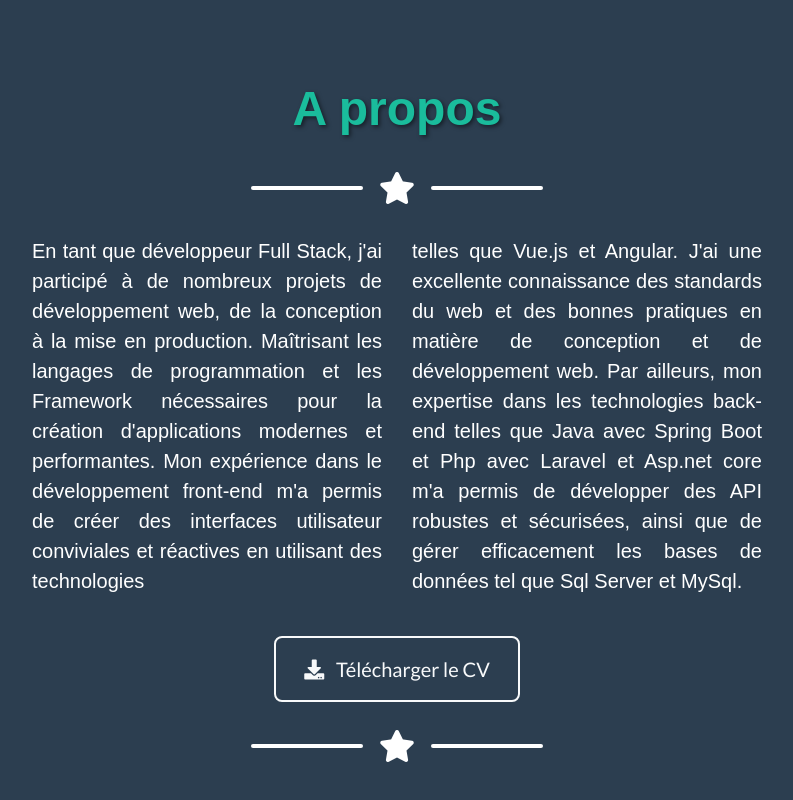
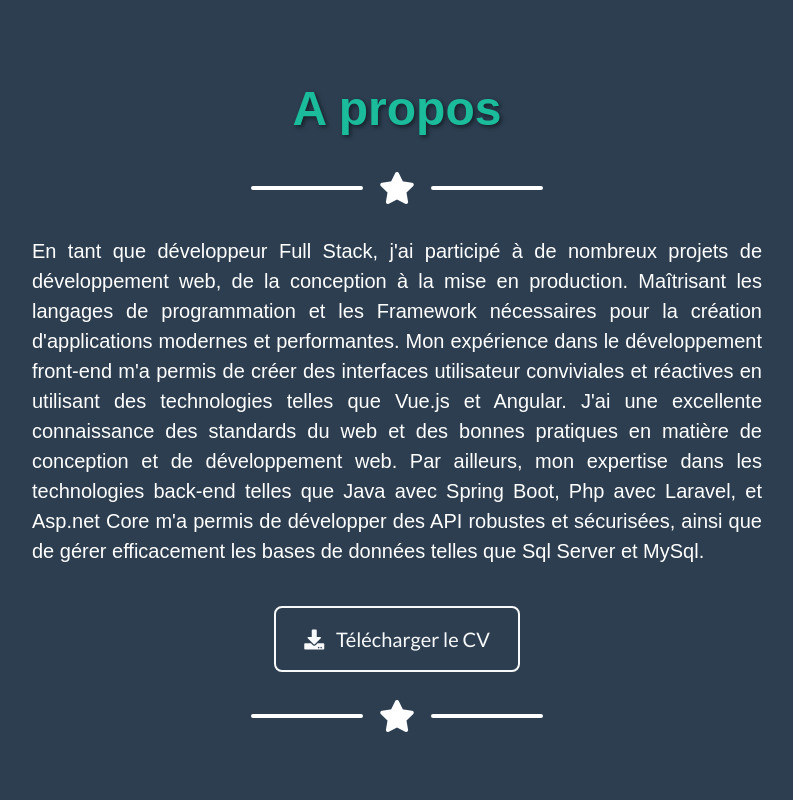
Before and after one commit to midouwell/portfolio, a website with bundled scripts: page index.html in a window 1280 px wide. Shown: the part 634-1434 px from the top of the page, without its empty margins (243-1036 px from the left). Built offline with nearby package versions, Linux system fonts and the light colour scheme; files whose address does not match are found by name.

Commit message:
change About section

```diff
--- a/index.html
+++ b/index.html
@@ -21,9 +21,9 @@
 
   <style>
     .justified-text {
-      text-align: justify;
-      font-family: 'Arial', sans-serif;
-      font-size: 18px;
+    text-align: justify;
+    font-family: 'Arial', sans-serif;
+    font-size: 18px;
     }
   </style>
 
@@ -122,25 +122,13 @@
 
       <!-- About Section Content -->
       <div class="row">
-        <div class="col-lg-4 ml-auto">
-          <p class="lead justified-text">En tant que développeur Full Stack, j'ai participé à de nombreux projets de
-            développement web,
-            de la
-            conception à la mise en production. Maîtrisant les langages de programmation et les Framework
-            nécessaires pour la création d'applications modernes et performantes.
-            Mon expérience dans le développement front-end m'a permis de créer des interfaces utilisateur
-            conviviales et réactives en utilisant des technologies</p>
-        </div>
-        <div class="col-lg-4 mr-auto">
-          <p class="lead justified-text">telles que Vue.js et Angular. J'ai une excellente connaissance
-            des standards
-            du web et des bonnes pratiques en matière de conception et de
-            développement web.
-            Par ailleurs, mon expertise dans les technologies back-end telles que Java avec Spring Boot et Php avec
-            Laravel et Asp.net core m'a permis de développer des API robustes et sécurisées, ainsi que de gérer efficacement
-            les bases de données tel que Sql Server et MySql.</p>
-        </div>
-      </div>
+        <div class="col-lg-8 mx-auto">
+          <p class="lead justified-text">
+            En tant que développeur Full Stack, j'ai participé à de nombreux projets de développement web, de la conception à la mise en production. Maîtrisant les langages de programmation et les Framework nécessaires pour la création d'applications modernes et performantes. Mon expérience dans le développement front-end m'a permis de créer des interfaces utilisateur conviviales et réactives en utilisant des technologies telles que Vue.js et Angular. J'ai une excellente connaissance des standards du web et des bonnes pratiques en matière de conception et de développement web. Par ailleurs, mon expertise dans les technologies back-end telles que Java avec Spring Boot, Php avec Laravel, et Asp.net Core m'a permis de développer des API robustes et sécurisées, ainsi que de gérer efficacement les bases de données telles que Sql Server et MySql.
+          </p>
+        </div>
+      </div>
+
 
 
 
```
